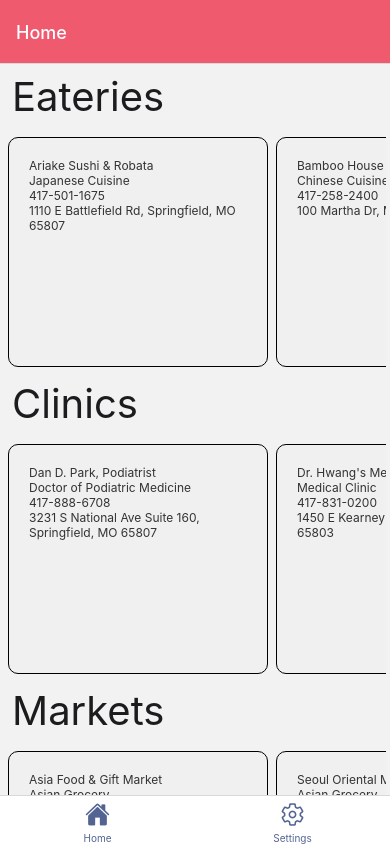
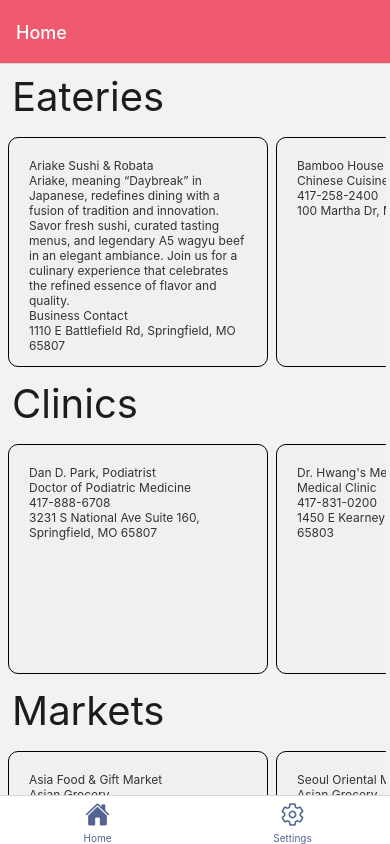
Before and after one commit to SPGTofu/korean-association-app, a React Native app: screen /HomeScreen in a window 390 px wide. Built offline with nearby package versions, Linux system fonts and the light colour scheme; no server answers.

Commit message:
ariyake formatted

```diff
--- a/assets/business-data/Eateries.js
+++ b/assets/business-data/Eateries.js
@@ -1,9 +1,15 @@
 export const Eateries = [
     {
         name: 'Ariake Sushi & Robata',
-        description: 'Japanese Cuisine',
-        contact: '417-501-1675',
-        address: '1110 E Battlefield Rd, Springfield, MO 65807'
+        description: 'Ariake, meaning “Daybreak” in Japanese, redefines dining with a fusion of tradition and innovation. Savor fresh sushi, curated tasting menus, and legendary A5 wagyu beef in an elegant ambiance. Join us for a culinary experience that celebrates the refined essence of flavor and quality.',
+        phoneNumber: '417-501-1675',
+        businessWebsiteInfo: "https://www.ariakesushirobata.com/",
+        instagramInfo: 'https://www.instagram.com/ariake_springfield/',
+        yelpInfo: 'https://www.yelp.com/biz/ariake-sushi-and-robata-springfield',
+        facebookInfo: 'https://www.facebook.com/@arikake.spfd/',
+        photos: [],
+        tags: ["Sushi", "Seafood", "Bar"],
+        address: '1110 E Battlefield Rd, Springfield, MO 65807',
     },
 
     {
```
Also changed, not shown: 2 other files (tests, documents, lock files or other folders).
